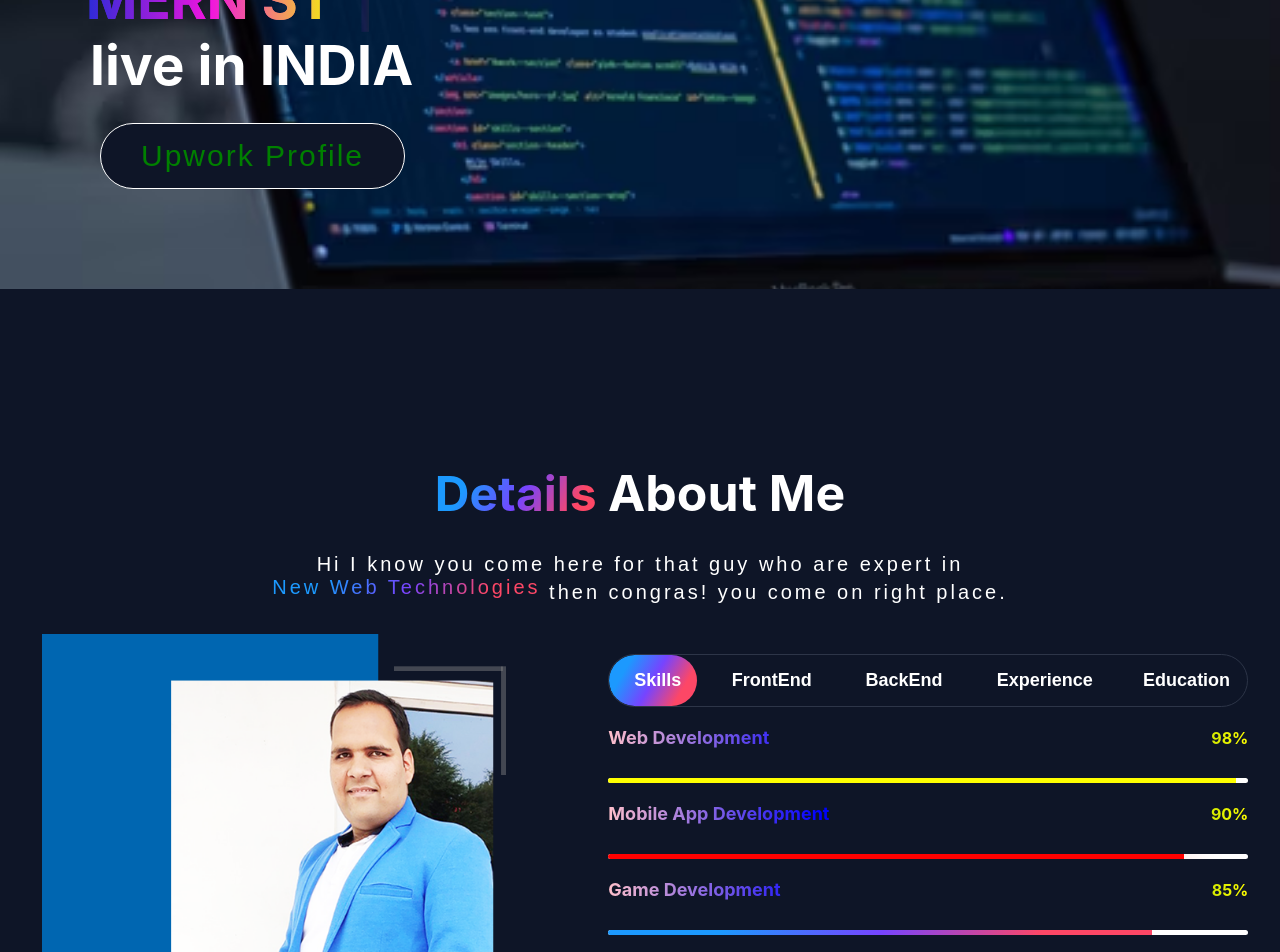
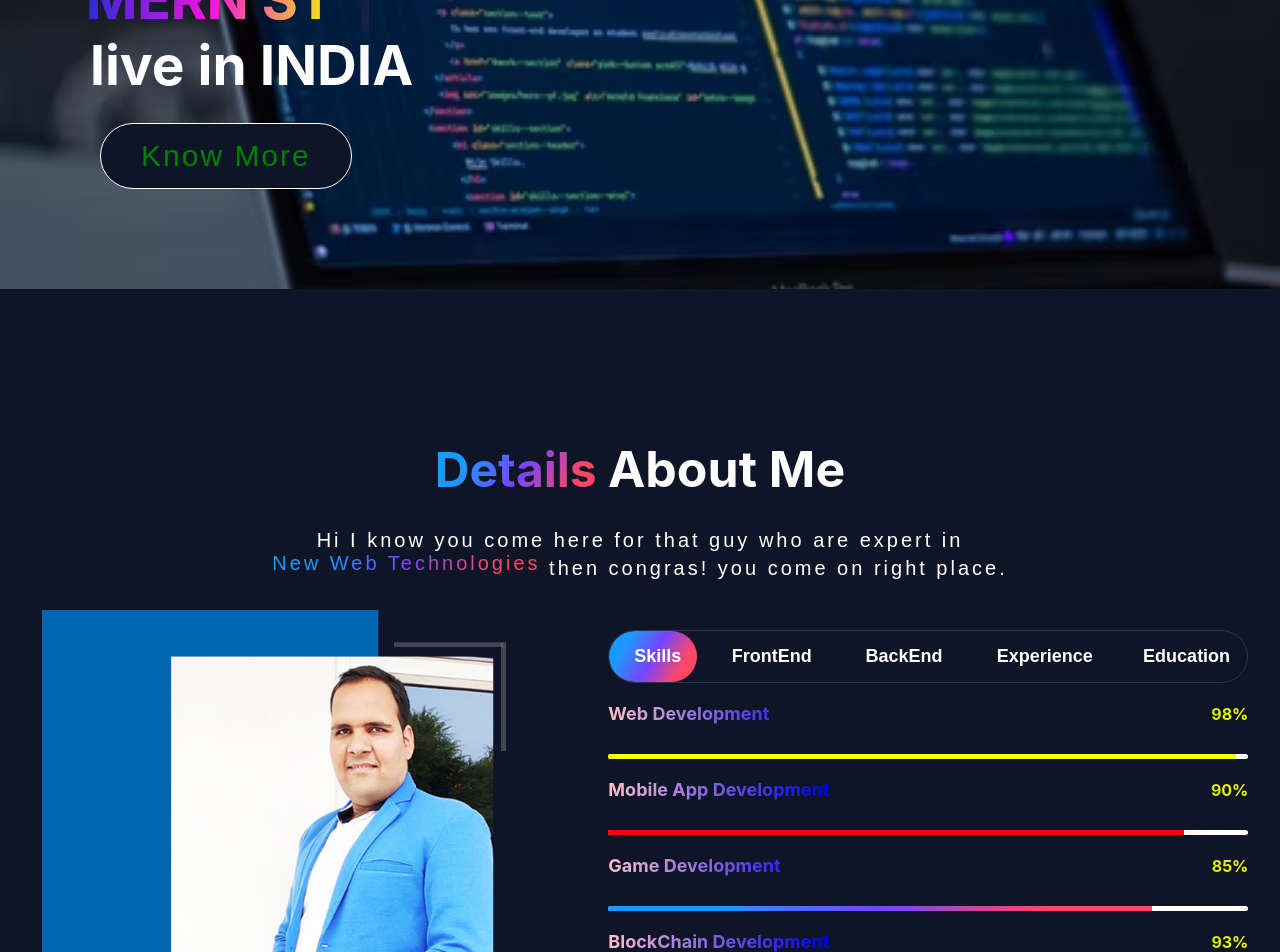
Before and after one commit to gj315/gj315.github.io, a React (Create React App) app: page / in a window 1280 px wide. Shown: the part 340-1292 px from the top of the page. Built offline with nearby package versions, Linux system fonts and the light colour scheme.

Commit message:
changes in home and about section

```diff
--- a/src/components/About/About.css
+++ b/src/components/About/About.css
@@ -1,7 +1,7 @@
 .About {
   width: 100%;
   height: 100%;
-  padding: 100px 0 0 0;
+  padding: 120px 0;
   background-color: var(--secondary-background-color);
   box-sizing: border-box;
   transition: 2s all;
@@ -16,7 +16,7 @@
   overflow-x: hidden;
 }
 .about-container .section-title{
-  margin-top: 5%;
+  padding-top: 20px;
 }
 .about-container .section-title h2 span {
   font-size: 48px;
@@ -511,7 +511,7 @@
     height: 100%;
   }
   .about-container .section-title{
-    margin-top: 5%;
+    padding-top: 20px;
   }
   .about-container .section-title span {
     font-size: 48px;
@@ -557,11 +557,16 @@
     display: flex;
     flex-direction: column;
     justify-content: space-around;
-    padding: 20px 0;
+    /* padding: 20px 0; */
+  }
+  .about-image{
+    width: 100%;
+    height: 100%;
+    text-align: center;
   }
 
-
   .about-image img {
+    text-align: center;
     position: relative;
     border-radius: 10px;
     height: 556px;
@@ -609,7 +614,7 @@
 @media screen and (min-width: 480px) and (max-width: 768px) {
 
   .about-container .section-title{
-    margin-top: 5%;
+    padding-top: 20px;
   }
   .about-info {
     display: flex;
@@ -620,7 +625,10 @@
   .about-me-dashborad {
     width: 98vw;
   }
-
+  .about-image{
+    width: 100%;
+    text-align: center;
+  }
 
   .about-image img {
     position: relative;
@@ -668,7 +676,7 @@
 @media screen and (min-width: 768px) and (max-width: 1024px) {
 
   .about-container .section-title{
-    margin-top: 5%;
+    padding-top: 20px;
   }
   .about-info {
     display: flex;
@@ -680,11 +688,9 @@
   .about-image img {
     text-align: center;
     position: relative;
-    border-radius: 10px;
     height: 556px;
     width: 100%;
     z-index: 10;
-    padding: 10px;
   }
   .about-me-dashborad {
     width: 98vw;
--- a/src/components/About/About.jsx
+++ b/src/components/About/About.jsx
@@ -12,8 +12,8 @@ const About = () => {
     <div className="About" id="about">
       <div className="about-container">
         <div className="section-title" data-aos="zoom-out"
-        data-aos-offset="200"
-        data-aos-duration="1000" >
+
+        data-aos-duration="1000"  >
 
           <h2><span>Details </span> About Me</h2>
           <p>
@@ -25,9 +25,6 @@ const About = () => {
 
         <div
           className="about-info"
-          data-aos="zoom-out"
-          data-aos-offset="200"
-          data-aos-duration="1000"
         >
           <div
             className="about-image"
--- a/src/components/Home/Home.css
+++ b/src/components/Home/Home.css
@@ -231,4 +231,6 @@
         color:var(--black-color);
         cursor: pointer;
     }
+
+
 }
--- a/src/components/Home/Home.jsx
+++ b/src/components/Home/Home.jsx
@@ -36,7 +36,8 @@ const Home = () => {
             <h2>live in INDIA</h2>
           </div>
           <div class="upwork-profile">
-            <button>Upwork Profile</button>
+            <button>Know More</button>
+
 
           </div>
         </div>
```
